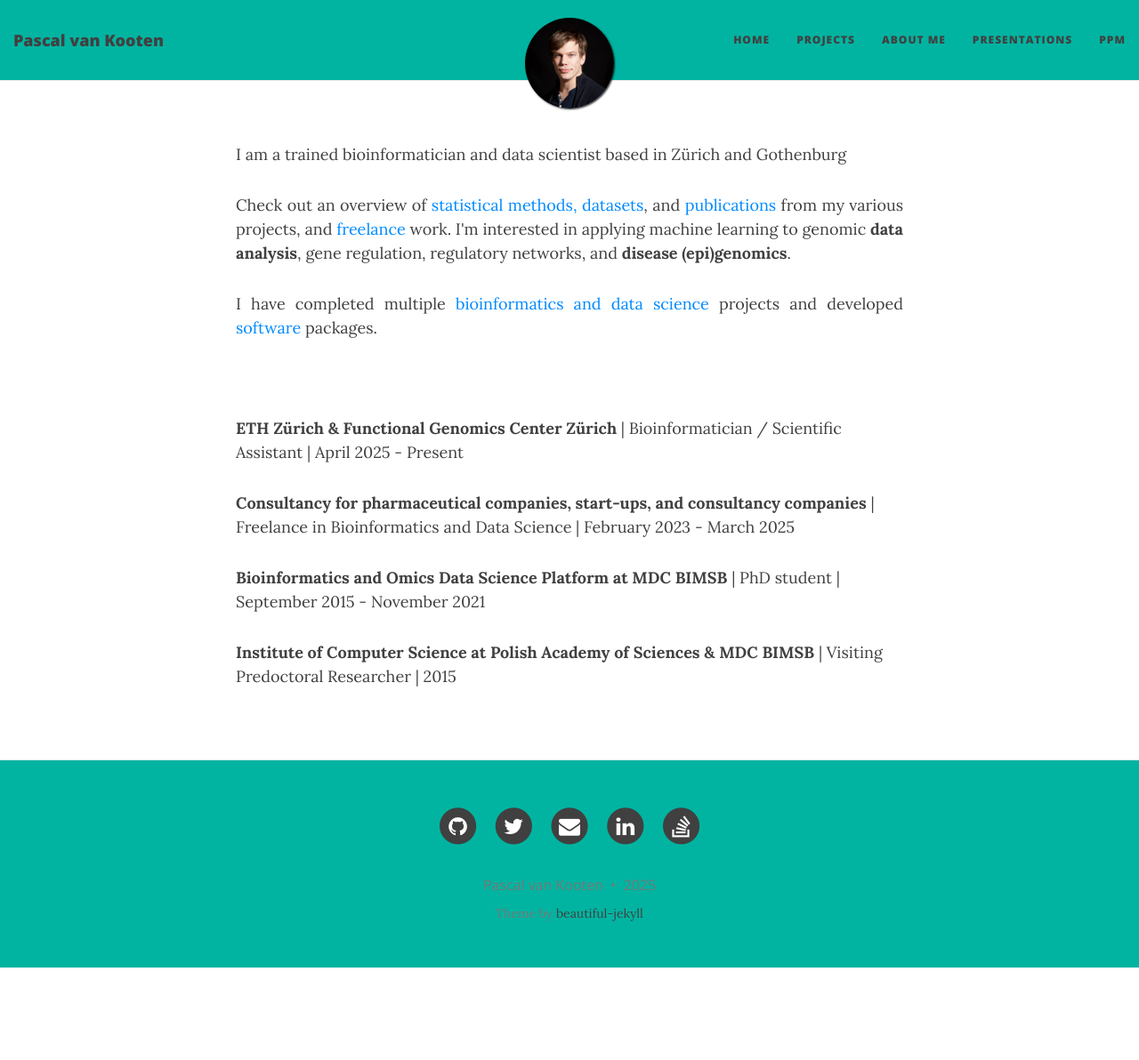
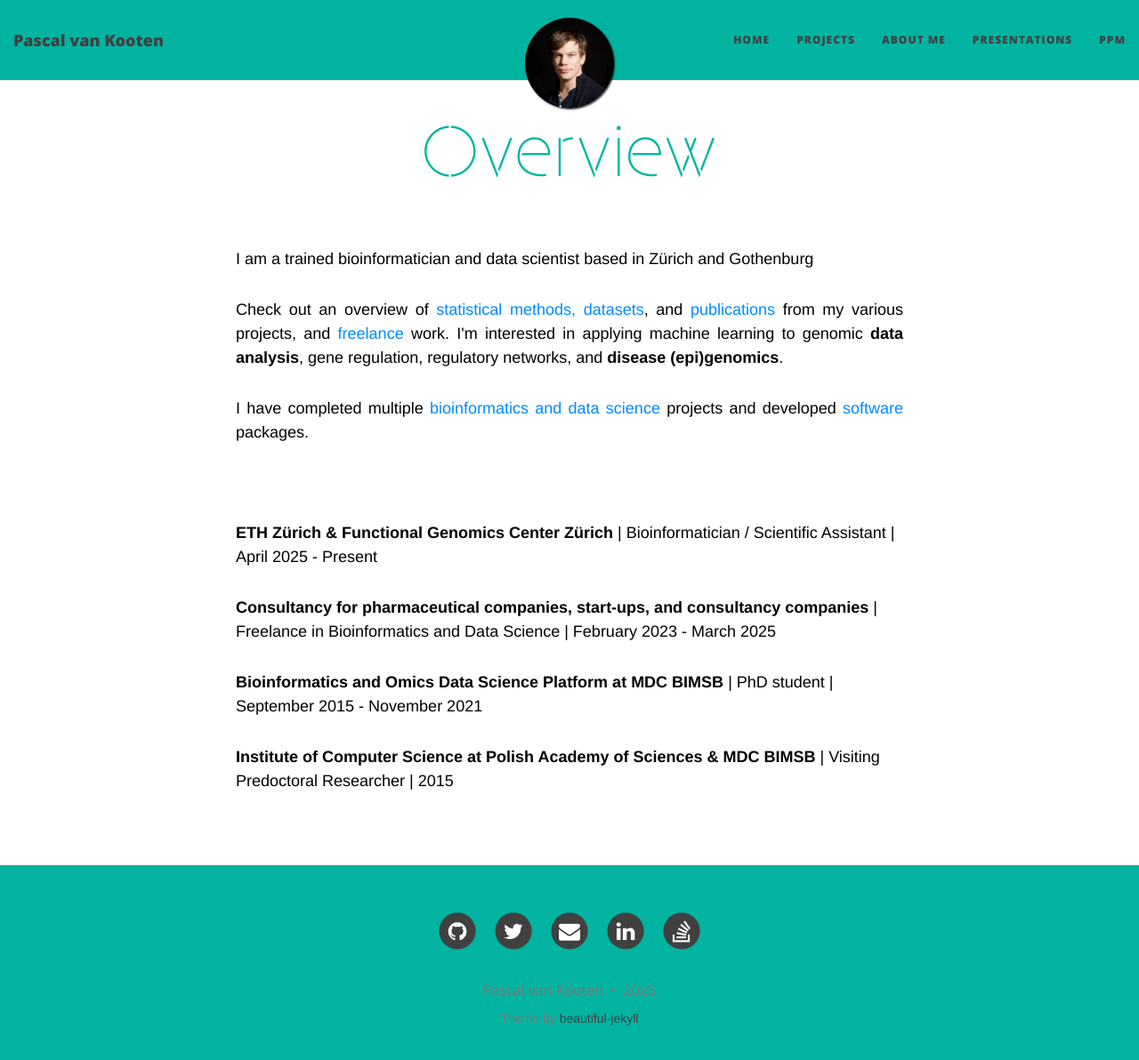
Before and after one commit to katwre/katwre.github.io, a Jekyll site: the page built from index.html, in a window 1280 px wide and 1206 px high. Shown: the top 1192 px of the window at 89% size. Built offline with Jekyll 4.4.1, drawn with Linux system fonts in a browser that asks for light colours; nearby versions of some CDN libraries; the list of posts is cut into pages by our own code.

Commit message:
Changed font style

```diff
--- a/css/main.css
+++ b/css/main.css
@@ -3,12 +3,12 @@
 /* --- General --- */
 
 body {
-  font-family: 'Lora', 'Times New Roman', serif;
+  font-family: 'Helvetica Neue', Helvetica, Arial, sans-serif;
   font-size: 18px;
-  color: #404040;
-  position: relative;
-  background: #FFF;
+  color: #000000; /* black text */
+  background: #FFFFFF; /* white background */
 }
+
 p {
   line-height: 1.5;
   margin: 30px 0;
--- a/index.html
+++ b/index.html
@@ -1,6 +1,6 @@
 ---
 layout: page
-title:
+title: Overview
 ---
 
 <div>
```
